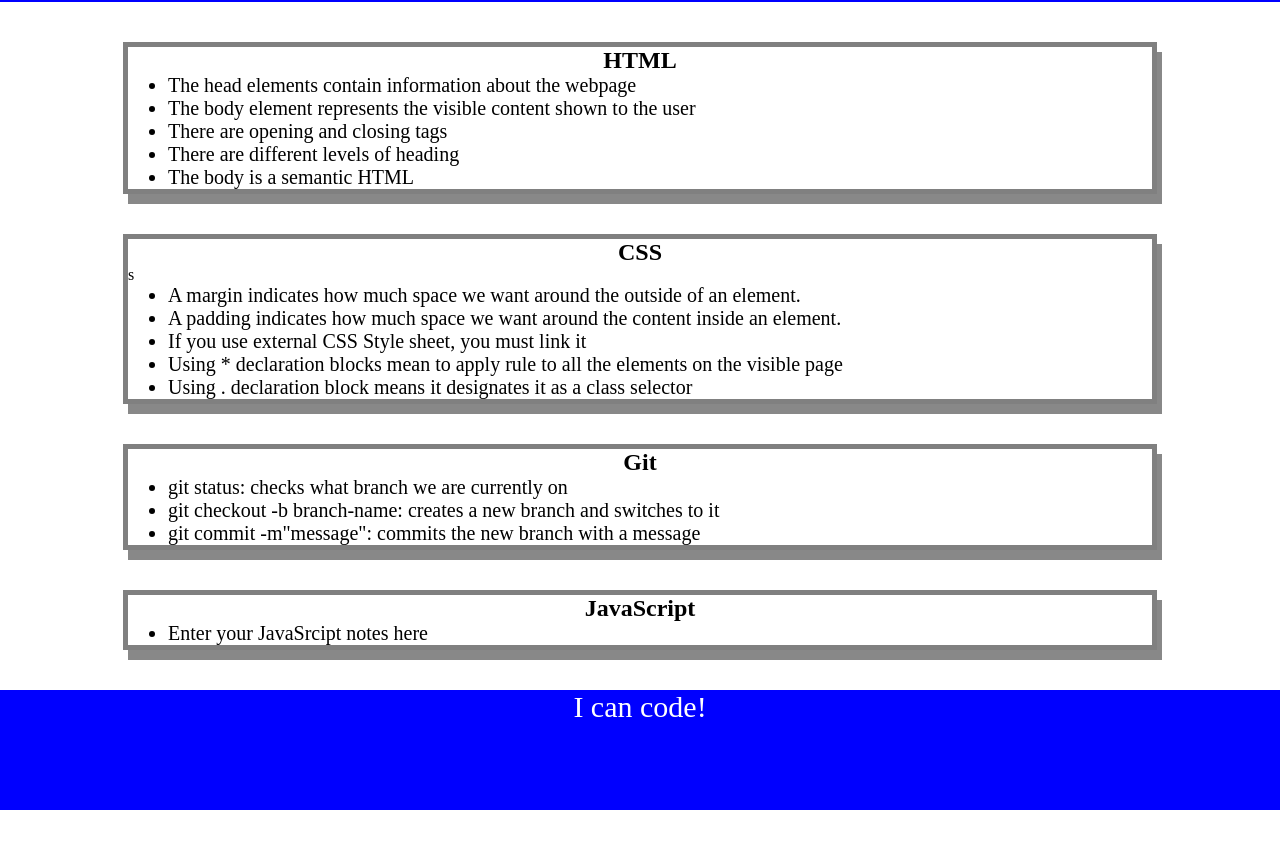
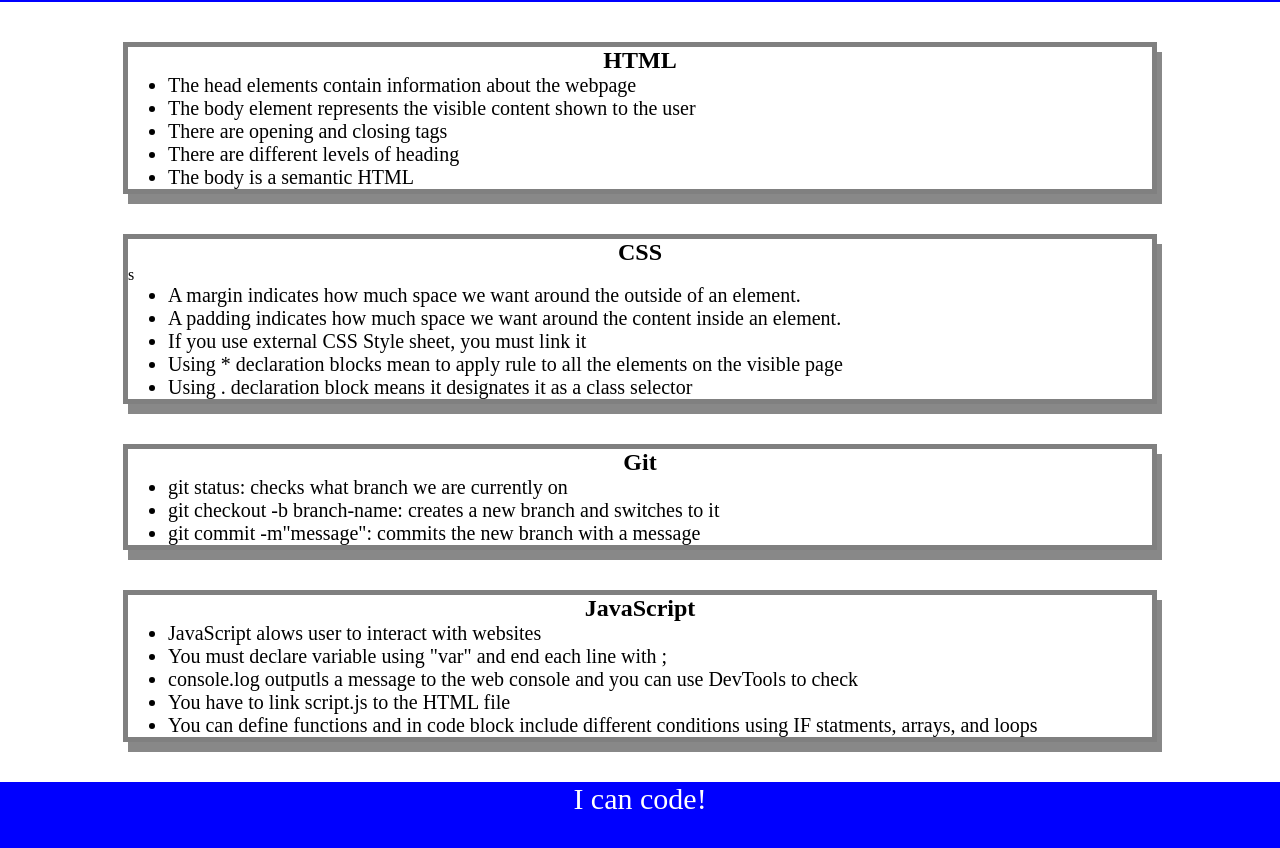
Before and after one commit to tchan128/prework-study-guide, a plain HTML site: page index.html in a window 1280 px wide. Shown: the part 118-966 px from the top of the page. Before the commit the page ends 928 px from the top, so only its background shows below. Drawn offline with Linux system fonts and the light colour scheme.

Commit message:
Added notes to JavaScript section

```diff
--- a/index.html
+++ b/index.html
@@ -48,7 +48,11 @@
       <section class="card" id="javascript-section">
         <h2>JavaScript</h2>
         <ul>
-          <li>Enter your JavaSrcipt notes here</li>
+          <li>JavaScript alows user to interact with websites</li>
+          <li>You must declare variable using "var" and end each line with ;</li>
+          <li>console.log outputls a message to the web console and you can use DevTools to check</li>
+          <li>You have to link script.js to the HTML file</li>
+          <li>You can define functions and in code block include different conditions using IF statments, arrays, and loops</li>
         </ul>
       </section>
     </main>
```
